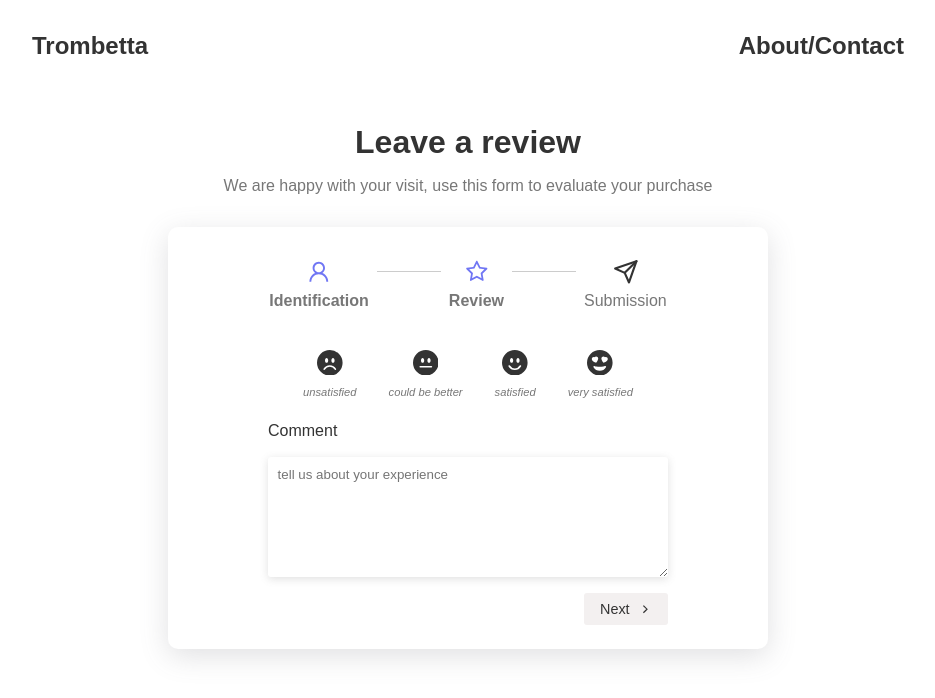
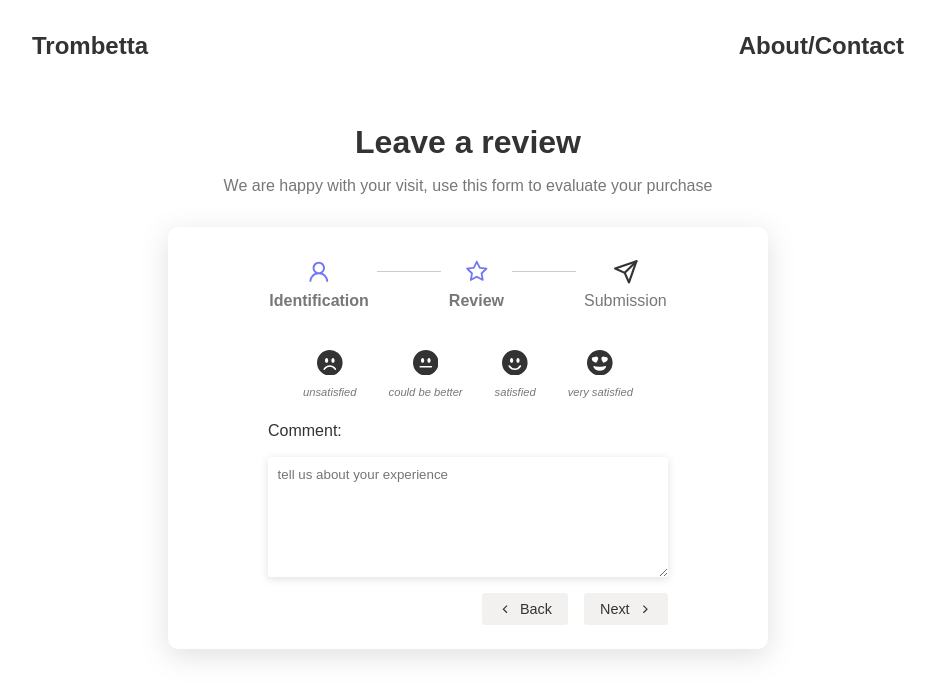
Before and after one commit to TrombettasInc/cv-client, a React (Vite) app: page /multistep in a window 1280 px wide. Both pictures are taken after typing "Sample", "name@example.com" into the empty fields and a click on the button "Next". Shown: the top 698 px of the page, without its empty margins (172-1107 px from the left). Built offline with nearby package versions, Linux system fonts and the light colour scheme; a web font is replaced by a local one.

Commit message:
finish with project two

```diff
--- a/src/Pages2/MultiStep.jsx
+++ b/src/Pages2/MultiStep.jsx
@@ -48,7 +48,7 @@ const MultiStep = () => {
         <form onSubmit={(e) => changeStep(currentStep + 1, e)}>
           <div className={styles["inputs-container"]}>{currentComponent}</div>
           <div className={styles.actions}>
-            {isFirstStep && (
+            {!isFirstStep && (
               <button type="button" onClick={() => changeStep(currentStep -1)}>
                 <GrFormPrevious />
                 <span>Back</span>
--- a/src/Pages2/ReviewForm.jsx
+++ b/src/Pages2/ReviewForm.jsx
@@ -58,7 +58,7 @@ const ReviewForm = ({data, updateFieldHandler}) => {
 
         </div>
         <div className={styles['form-control']}>
-          <label htmlFor="comment">Comment</label>
+          <label htmlFor="comment">Comment:</label>
           <textarea
           name="comment"
           id="comment"
--- a/src/Pages2/Thanks.jsx
+++ b/src/Pages2/Thanks.jsx
@@ -22,11 +22,11 @@ const Thanks = ({data}) => {
      <p>To finish your review please click on the submit button</p>
      <h3>Here is your review summary,  {data.name} </h3>
      <p className={styles['review-data']}>
-      <span>Satisfaction with the product</span>
+      <span>Satisfaction with the product:</span>
       {emojiData[data.review]}
      </p>
      <p className={styles['review-data']}>
-      <span>Comments</span>
+      <span>Comments:</span> {data.comment}
      </p>
     </div>
   )
```
